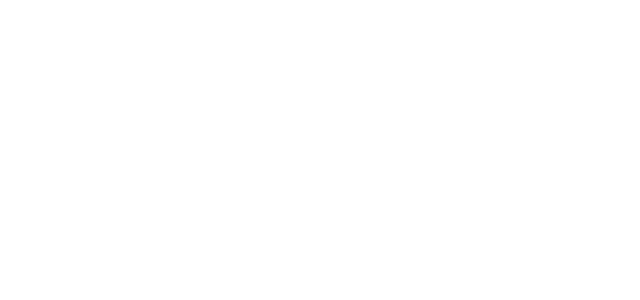
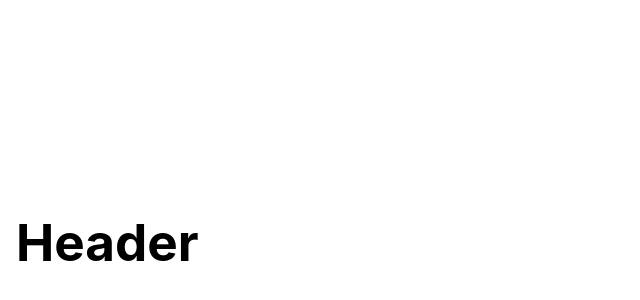
Before and after one commit to Jonathan-Brandt/se_project_react, a React (Vite) app: page / in a window 1280 px wide. Shown: the part 158-458 px from the top of the page, without its empty margins (0-640 px from the left). Built offline with nearby package versions, Linux system fonts and the light colour scheme.

Commit message:
Project-10 WIP

```diff
--- a/src/components/App/App.css
+++ b/src/components/App/App.css
@@ -1,8 +1,9 @@
 .page {
-  background-color: #f3f3f3;
+  background-color: white;
 }
 
 .page__content {
   max-width: 1360px;
   margin: 0 auto;
+  color: black;
 }
--- a/src/components/Header/Header.css
+++ b/src/components/Header/Header.css
@@ -0,0 +1,5 @@
+header {
+  text-align: center;
+  padding: 1rem;
+  background-color: white;
+}
--- a/src/components/Header/Header.jsx
+++ b/src/components/Header/Header.jsx
@@ -1,7 +1,11 @@
+import "./Header.css";
+
 function Header() {
-  <header>
-    <h1>Header</h1>
-  </header>;
+  return (
+    <header className="header">
+      <h1>Header</h1>
+    </header>
+  );
 }
 
 export default Header;
```
